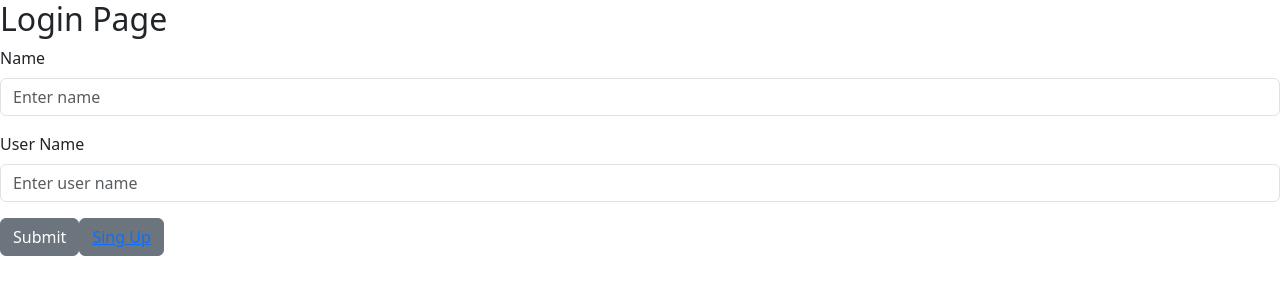
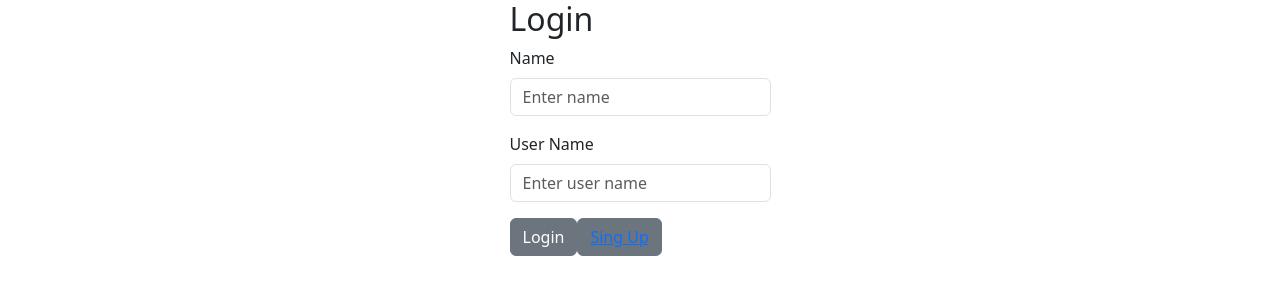
Before and after one commit to mervehelvaci/OtoparkOneriSistemi, a React (Create React App) app: page / in a window 1280 px wide. Shown: the top 300 px of the page. Built offline with nearby package versions, Linux system fonts and the light colour scheme.

Commit message:
Formda düzenleme yapıldı

```diff
--- a/src/Login.js
+++ b/src/Login.js
@@ -6,18 +6,18 @@ function Login() {
   const [user, setUser] = useState({ name: "", username: "" });
   const [error, setError] = useState("");
   const navigate = useNavigate();
-  //let loginInfo = { title: "Login Page" };
 
+  //Giriş bilgilerini kontrol eder giriş yapar
   const onLogin = (e) => {
     e.preventDefault();
     console.log(user);
-    const model = user; //this.state;
+    const model = user;
 
+    //Inputlar boş mu kontrol eder
     if (user.name === "" || user.username === "") {
       setError("Lütfen tüm alanları doldurunuz!");
       return;
-    }
-    else{
+    } else {
       localStorage.setItem("name", user.name);
       localStorage.setItem("username", user.username);
 
@@ -28,10 +28,9 @@ function Login() {
       })
         .then((response) => response.json())
         .then((result) => {
-          navigate("/home");
           if (result.id != null) {
             alert("You are logged in.");
-            // navigate("/home");
+            navigate("/home");
           } else {
             alert("Please check your login iformation");
           }
@@ -40,19 +39,12 @@ function Login() {
     }
   };
 
-  /* const onChangeHandler = (event) => {
-    //inputların hangisine yazılıyorsa input içinde gösterir.
-    //burada tanımlanan name inputttaki name alanıdır aynı yazılmalı
-    let name = event.target.name;
-    let value = event.target.value;
-    this.setState({ [name]: value });
-  };*/
-
   return (
-    <div>
-      {/* <h2>{loginInfo.title}</h2> */}
-      <h2>Login Page</h2>
-      <Form onSubmit={onLogin}>
+    <div class="container ">
+      <div class="row height:100vh">
+        <div class="col-md-3 mx-auto">
+          <h2 class="text-justify">Login</h2>
+          <Form class="bg-blue"onSubmit={onLogin}>
             <FormGroup>
               <Label for="exampleName">Name</Label>
               <Input
@@ -62,7 +54,6 @@ function Login() {
                 type="text"
                 value={user.name}
                 onChange={(e) => setUser({ ...user, name: e.target.value })}
-
               />
             </FormGroup>
             <FormGroup>
@@ -74,22 +65,20 @@ function Login() {
                 type="text"
                 value={user.username}
                 onChange={(e) => setUser({ ...user, username: e.target.value })}
-
               />
             </FormGroup>
             <FormGroup>
-          <Button type="submit" onClick={onLogin}>
-          {/* () => onLogin */}
-            Submit
+              <Button type="submit" class="btn btn-primary" onClick={onLogin}>
+                Login
               </Button>
-          <Button>
-            {/* Link ile diğer route a gidilir */}
+              <Button class="btn btn-secondary">
                 <Link to="/SingUp">Sing Up</Link>
               </Button>
             </FormGroup>
           </Form>
-      {error !== "" ? <div className="error">{error}</div> : ""}
-      {/* {this.state.hasError ? this.state.errorMessage : null} */}
+          {error !== "" ? <div className="error text-danger">{error}</div> : ""}
+        </div>
+      </div>
     </div>
   );
 }
```
Lines whose indentation alone changed are shown as unchanged.
